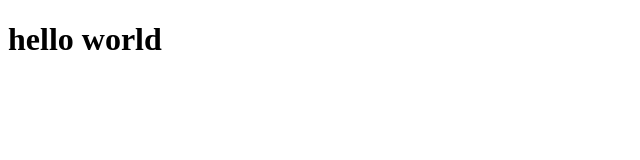
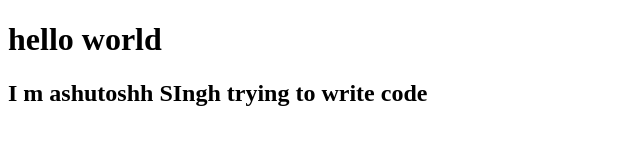
Before and after one commit to redashu/ashu-webapp-project, a plain HTML site: page index.html in a window 1280 px wide. Shown: the whole page, without its empty margins (0-640 px from the left). Drawn offline with Linux system fonts and the light colour scheme.

Commit message:
adding h2 tag

```diff
--- a/index.html
+++ b/index.html
@@ -7,6 +7,6 @@
 </head>
 <body>
    <h1> hello world </h1>
-
+    <h2> I m ashutoshh SIngh trying to write code </h2>
 </body>
 </html>
```
